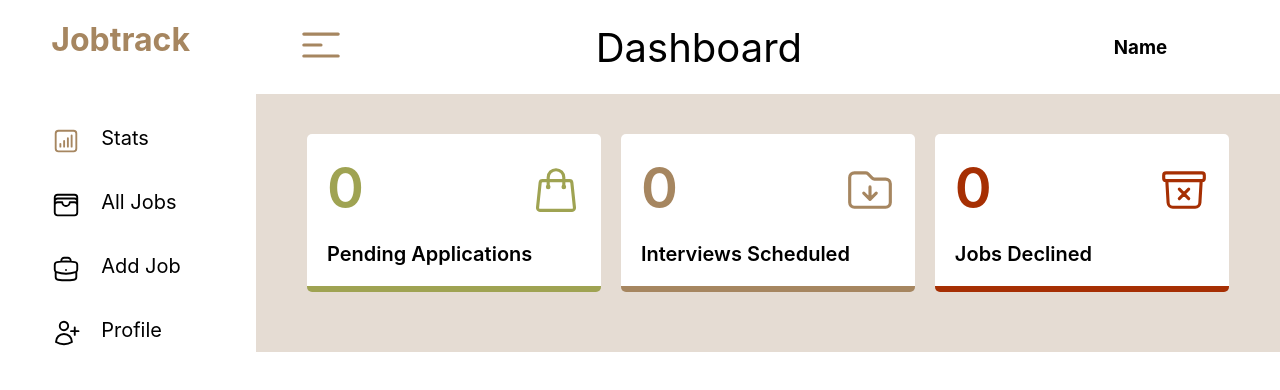
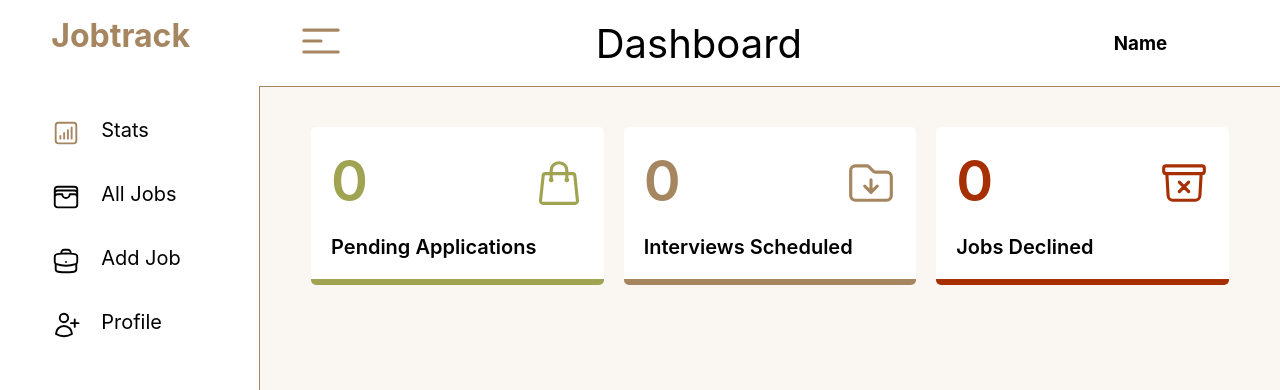
Before and after one commit to bezbrain/MyJobTracker, a React (Create React App) app: page / in a window 1280 px wide. Shown: the top 390 px of the page. Built offline with nearby package versions, Linux system fonts and the light colour scheme.

Commit message:
Added a reuseable component to reuse css

```diff
--- /dev/null
+++ b/src/StylesWrappers/General/Content.tsx
@@ -0,0 +1,11 @@
+import styled from "styled-components";
+
+const Content = styled.main`
+  min-height: 90vh;
+  background-color: var(--verylight);
+  width: 100%;
+  border-top: 1px solid var(--dark);
+  border-left: 1px solid var(--dark);
+`;
+
+export default Content;
--- a/src/StylesWrappers/Stat/stat.tsx
+++ b/src/StylesWrappers/Stat/stat.tsx
@@ -1,14 +1,13 @@
 import styled from "styled-components";
 
 const Wrapper = styled.main`
-  display: grid;
-  grid-template-columns: repeat(auto-fit, minmax(250px, 1fr));
-  gap: 20px;
-  justify-items: center;
-  width: 100%;
-  padding: 2.5rem 4vw;
-  background-color: var(--verylight);
-  /* height: 90vh; */
+  .card-con {
+    display: grid;
+    grid-template-columns: repeat(auto-fit, minmax(250px, 1fr));
+    gap: 20px;
+    justify-items: center;
+    padding: 2.5rem 4vw;
+  }
 `;
 
 export default Wrapper;
--- a/src/index.css
+++ b/src/index.css
@@ -1,6 +1,6 @@
 :root {
   /* colors */
-  --verylight: #e5dcd3;
+  --verylight: #faf7f3;
   --light: #d4bd9d;
   --dark: #a68660;
   --lightgreen: rgb(159, 163, 82);
@@ -10,7 +10,7 @@
   --font: 2rem;
 
   /* Page side space */
-  --page-side-space: 20px 4vw;
+  --page-side-space: 2vh 4vw;
 
   /* Fonts */
   --header: 2.5rem;
--- a/src/pages/SharedLayout.tsx
+++ b/src/pages/SharedLayout.tsx
@@ -2,6 +2,7 @@ import Header from "../components/General/Header";
 import { Outlet } from "react-router-dom";
 import SideBar from "../components/General/SideBar";
 import Wrapper from "../StylesWrappers/General/sharedLayout";
+import Content from "../StylesWrappers/General/Content";
 
 const SharedLayout = () => {
   return (
@@ -9,7 +10,9 @@ const SharedLayout = () => {
       <Header />
       <section className="sidebar_and_outlet">
         <SideBar />
-        <Outlet />
+        <Content>
+          <Outlet />
+        </Content>
       </section>
     </Wrapper>
   );
--- a/src/pages/Stat.tsx
+++ b/src/pages/Stat.tsx
@@ -5,6 +5,7 @@ import { PendingIcon, InterviewIcon, DeclineIcon } from "../icons/icons";
 const Stat = () => {
   return (
     <Wrapper>
+      <section className="card-con">
         <StatCard
           count={0}
           icon={<PendingIcon />}
@@ -29,6 +30,7 @@ const Stat = () => {
           countColor="add-decline-count"
           iconColor="add-decline-icon"
         />
+      </section>
     </Wrapper>
   );
 };
```
Lines whose indentation alone changed are shown as unchanged.
